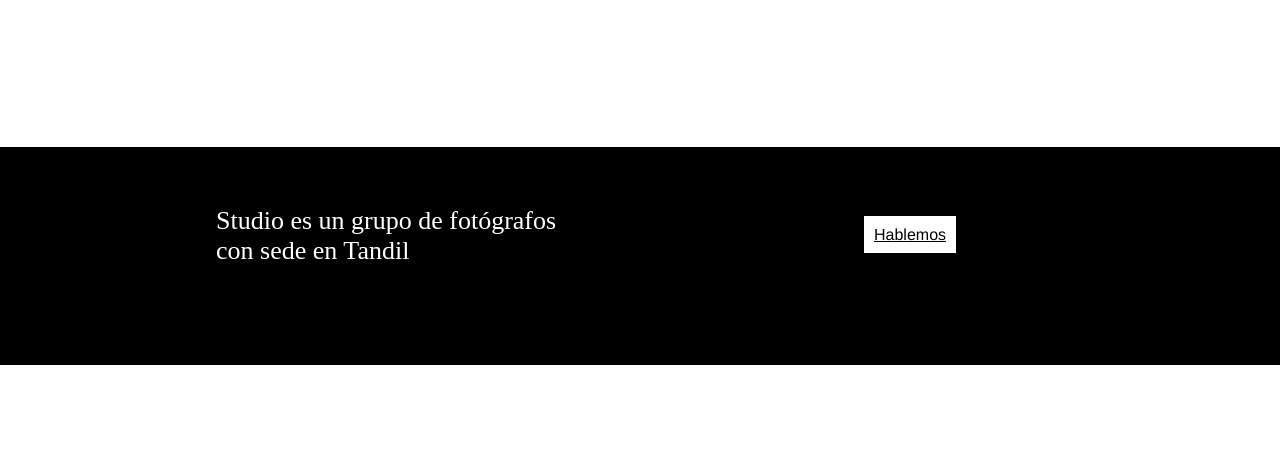
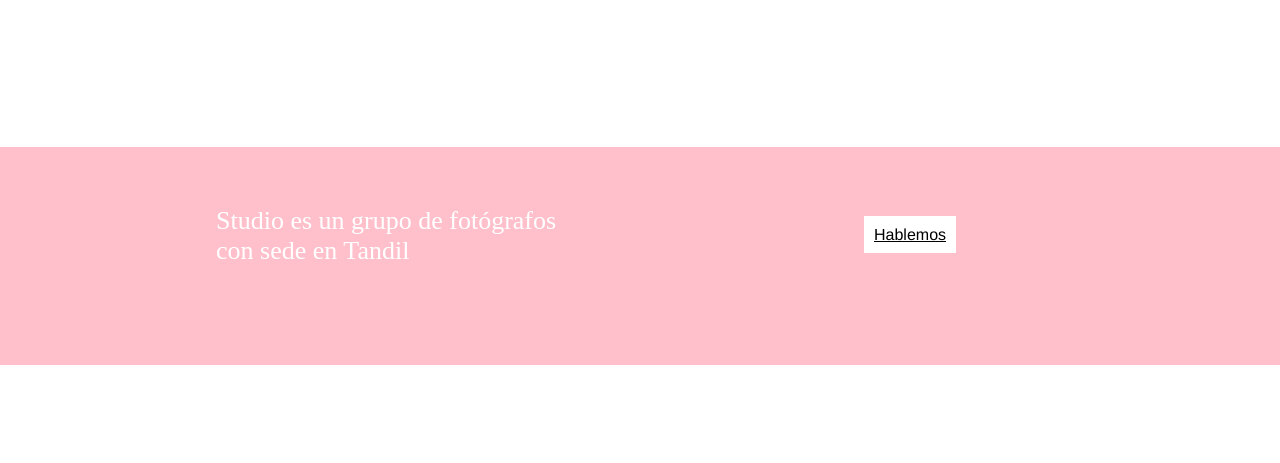
Before and after one commit to sofimntes/PF-Montes, a plain HTML site: page index.html in a window 1280 px wide. Shown: the part 1290-1753 px from the top of the page. Drawn offline with Linux system fonts and the light colour scheme.

Commit message:
cambio fondo a rosa

```diff
--- a/estilos.css
+++ b/estilos.css
@@ -38,7 +38,7 @@ body{
 }
 
 .hablemos {
-    background-color: rgb(0, 0, 0);
+    background-color: pink;
     width: 1440px;
     height: 218px;
     display: inline-block;
```
